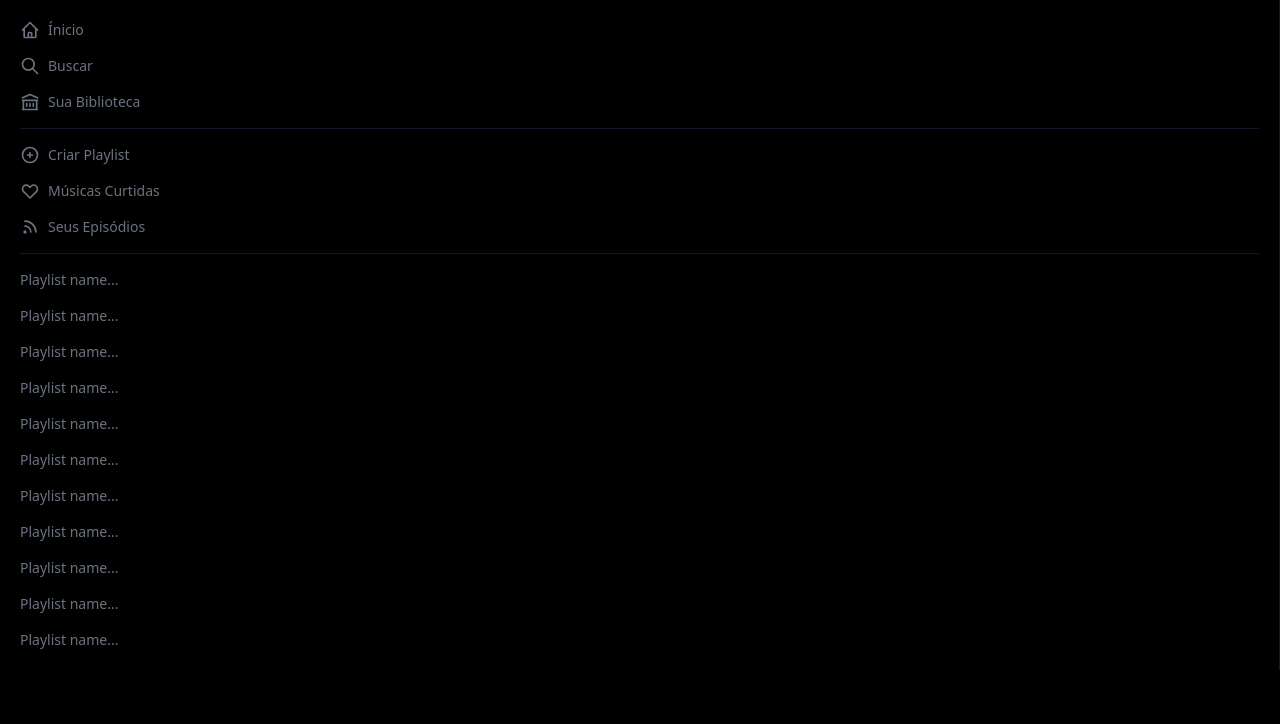
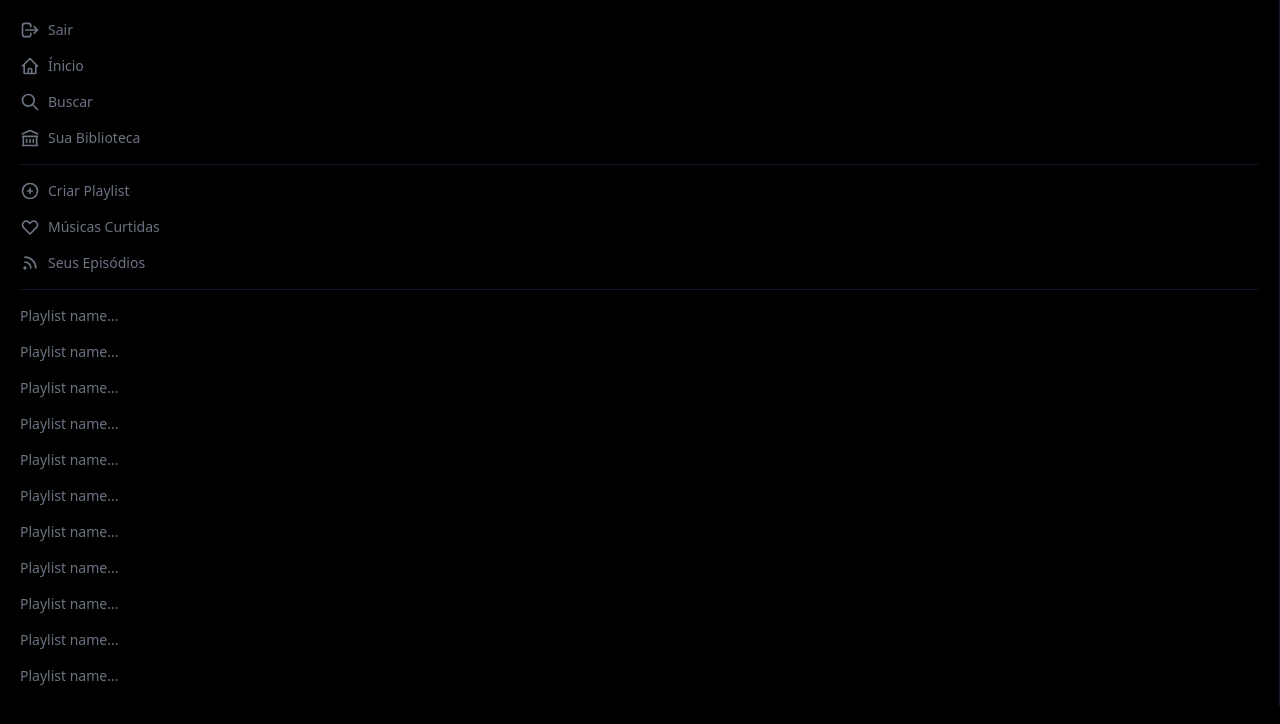
Before and after one commit to leobtt/spotify-web, a Next.js app: page / in a window 1280 px wide. Shown: the top 724 px of the page. Built offline with nearby package versions, Linux system fonts and the light colour scheme; no server answers.

Commit message:
exit icon/ test

```diff
--- a/components/sidebar/Sidebar.js
+++ b/components/sidebar/Sidebar.js
@@ -5,14 +5,19 @@ import {
   PlusCircleIcon,
   HeartIcon,
   RssIcon,
+  LogoutIcon,
 } from '@heroicons/react/outline'
 import Button from './Button'
+import { signOut, useSession } from 'next-auth/react'
 
 const Sidebar = () => {
+  const { data: session, status } = useSession()
+  console.log(session)
   return (
     <>
       {/* Menu */}
       <div className="text-gray-500 p-5 text-sm border-r border-gray-900 space-y-4">
+        <Button name="Sair" Icon={LogoutIcon} click={() => signOut()} />
         <Button name="Ínicio" Icon={HomeIcon} />
         <Button name="Buscar" Icon={SearchIcon} />
         <Button name="Sua Biblioteca" Icon={LibraryIcon} />
@@ -23,6 +28,7 @@ const Sidebar = () => {
         <Button name="Seus Episódios" Icon={RssIcon} />
         <hr className="border-t-[1px] border-gray-900" />
 
+        {/* Playlist */}
         <p className="cursor-pointer hover:text-white">Playlist name...</p>
         <p className="cursor-pointer hover:text-white">Playlist name...</p>
         <p className="cursor-pointer hover:text-white">Playlist name...</p>
@@ -35,7 +41,6 @@ const Sidebar = () => {
         <p className="cursor-pointer hover:text-white">Playlist name...</p>
         <p className="cursor-pointer hover:text-white">Playlist name...</p>
       </div>
-      {/* Playlist */}
     </>
   )
 }
```
